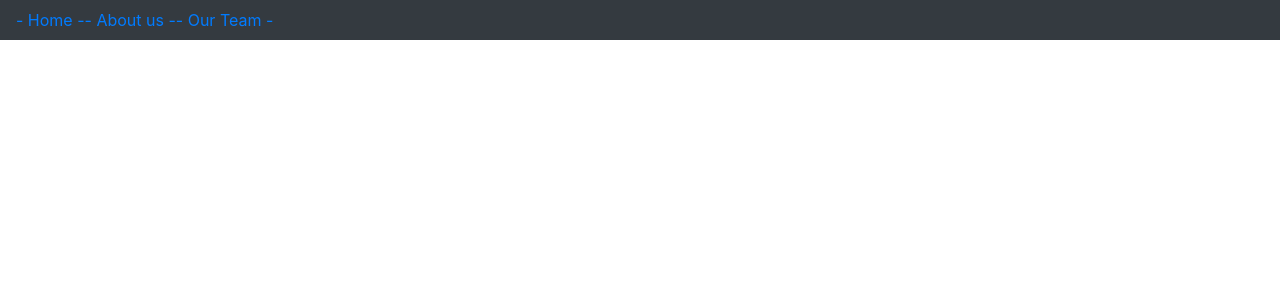
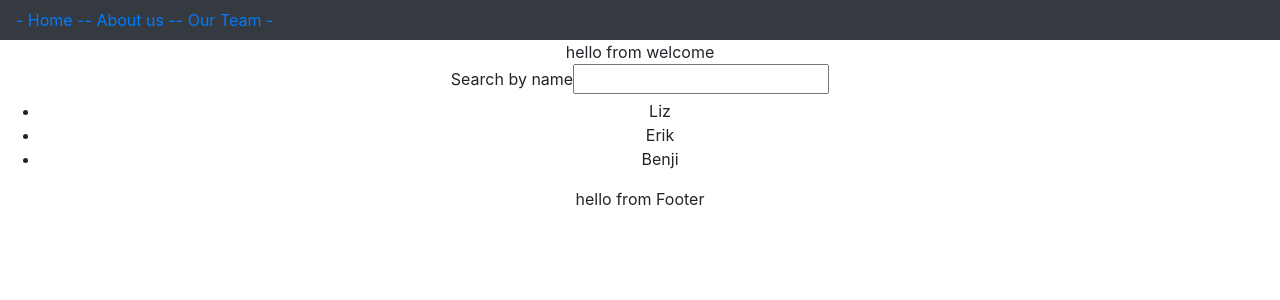
Before and after one commit to lizlukasiewicz/about-us, a React (Create React App) app: page / in a window 1280 px wide. Shown: the top 300 px of the page. Built offline with nearby package versions, Linux system fonts and the light colour scheme.

Commit message:
linked welcome and footer

```diff
--- a/src/App.js
+++ b/src/App.js
@@ -1,15 +1,17 @@
 import './App.css';
 import Nav from './Components/Nav'
-//import Welcome from './Components/Welcome'
-//import People from './Components/People'
-//import Footer from './Components/Footer'
+import Welcome from './Components/Welcome'
+import People from './Components/People'
+import Footer from './Components/Footer'
 
 
 function App() {
   return (
     <div className="App">
       <Nav />
-
+      <Welcome />
+      <People />
+      <Footer />
     </div>
   );
 }
--- /dev/null
+++ b/src/Components/Footer.js
@@ -0,0 +1,5 @@
+export default function Footer() {
+    return(
+        <div>hello from Footer</div>
+    )
+}
--- a/src/Components/People.js
+++ b/src/Components/People.js
@@ -1,5 +1,5 @@
 import { useState } from "react"
-// import Person from './Components/Person'
+import Person from './Person'
 import people from '../data/peopleData'
 
 export default function People() {
--- /dev/null
+++ b/src/Components/Welcome.js
@@ -0,0 +1,7 @@
+export default function Welcome() {
+    return(
+        <div>
+            hello from welcome
+        </div>
+    )
+}
--- a/src/data/peopleData.js
+++ b/src/data/peopleData.js
@@ -1,4 +1,4 @@
-people = [
+const people = [
     {
         id: 1,
         name: 'Liz',
@@ -6,12 +6,13 @@ people = [
     },
     {
         id: 2,
-        name: Erik,
+        name: 'Erik',
         imgSrc: 'https://media.glamour.com/photos/56964cd993ef4b095210515b/16:9/w_1280,c_limit/fashion-2015-10-cute-baby-turtles-main.jpg'
     },
     {
         id: 3,
-        name: Benji,
+        name: 'Benji',
         imgSrc: 'https://static.boredpanda.com/blog/wp-content/uploads/2014/03/cute-fluffy-animals-coverimage.jpg'
-    },
+    }
 ]
+export default people
```
